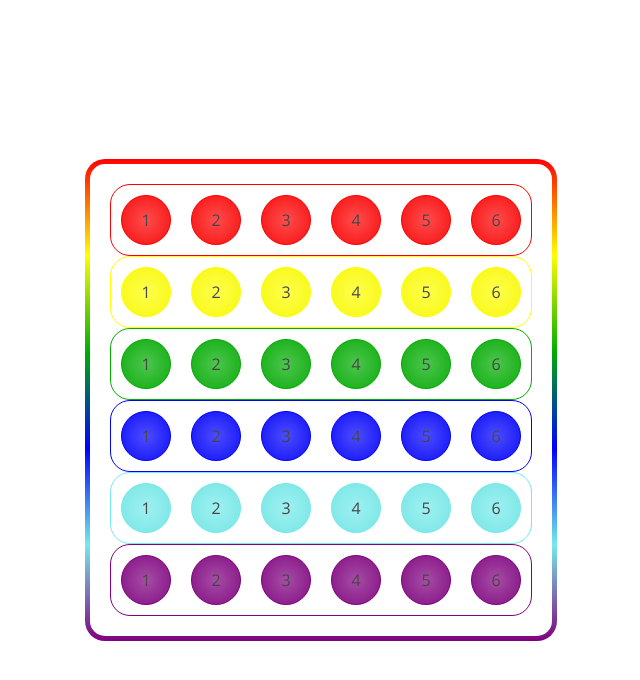
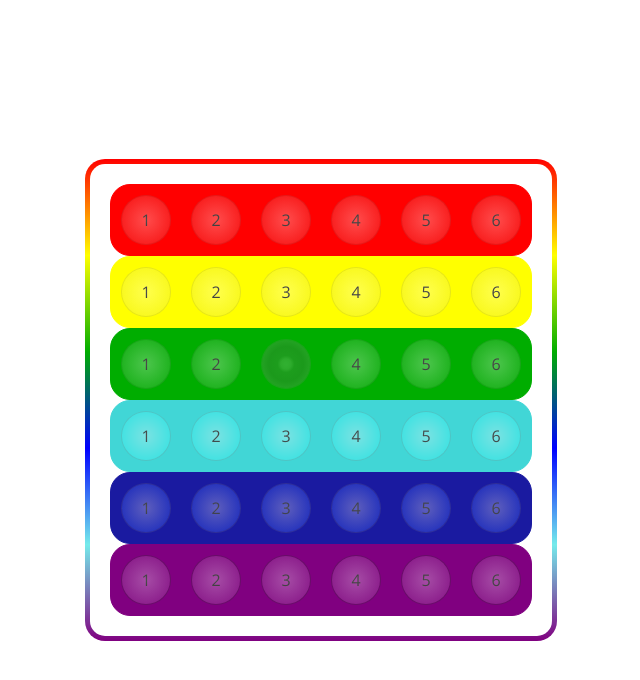
Before and after one commit to whxdatboy/popit, a website: page popit/index.html in a window 1280 px wide. Shown: the whole page, without its empty margins (319-959 px from the left). Drawn offline with nearby package versions, Linux system fonts and the light colour scheme; files that its build step writes are made by us from their sources; files whose address does not match are found by name.

Commit message:
trying to pop

```diff
--- a/#src/scss/_vars.scss
+++ b/#src/scss/_vars.scss
@@ -15,11 +15,11 @@
 }
 
 .theme-blue {
-  --color-theme: rgb(0, 0, 255);
+  --color-theme: rgb(26, 26, 160);
 }
 
 .theme-lazure {
-  --color-theme: rgb(116, 235, 235);
+  --color-theme: rgb(65, 214, 214);
 }
 
 .theme-purple {
--- a/#src/scss/components/_main.scss
+++ b/#src/scss/components/_main.scss
@@ -31,7 +31,15 @@
       z-index: -1;
       margin: -5px;
       border-radius: inherit;
-      background: linear-gradient(to bottom, rgb(255, 0, 0), rgb(255, 255, 0), rgb(0, 173, 0), rgb(0, 0, 255), rgb(116, 235, 235), rgb(128, 0, 128));
+      background: linear-gradient(
+        to bottom,
+        rgb(255, 0, 0),
+        rgb(255, 255, 0),
+        rgb(0, 173, 0),
+        rgb(0, 0, 255),
+        rgb(116, 235, 235),
+        rgb(128, 0, 128)
+      );
     }
   }
 
@@ -39,6 +47,7 @@
     display: flex;
     border: 1px solid var(--color-theme);
     border-radius: 20px;
+    background: var(--color-theme);
   }
 
   &-item {
@@ -47,11 +56,12 @@
     align-items: center;
     justify-content: center;
     margin: 10px;
-    border: 1px solid var(--color-theme);
+    border: 1px solid rgba(130, 130, 130, 0.2);
     border-radius: 50px;
     width: 50px;
     height: 50px;
     background: var(--color-theme);
+    cursor: pointer;
 
     &::after {
       content: "";
@@ -66,3 +76,46 @@
     }
   }
 }
+
+.theme-lazure .popit-item {
+  &::after {
+    background: radial-gradient(circle at center, #fff, rgba(0, 255, 255, 1) 100%);
+  }
+}
+
+.theme-blue .popit-item {
+  &::after {
+    background: radial-gradient(circle at center, #fff, rgb(0, 60, 255) 100%);
+  }
+}
+
+.theme-purple .popit-item {
+  border: 1px solid rgba(46, 46, 46, 0.3);
+}
+
+.theme-green .popit-item {
+  &.popit-item-active {
+    &::after {
+      // background: radial-gradient(
+      //   circle at center,
+      //   rgba(0, 0, 0, 0.9) 5%,
+      //   rgba(0, 0, 0, 0.5) 20%,
+      //   rgba(16, 85, 34, 0.5) 30%,
+      //   rgba(16, 85, 34, 0.7) 50%,
+      //   rgba(255, 255, 255, 0.3) 60%
+      // );
+      background: radial-gradient(
+        circle,
+        rgba(182, 182, 182, 0.8855917366946778) 4%,
+        rgba(170, 166, 166, 0.8855917366946778) 15%,
+        rgba(112, 112, 112, 0.8715861344537815) 25%,
+        rgba(101, 101, 101, 0.9023984593837535) 51%,
+        rgba(130, 130, 130, 0.8827906162464986) 69%,
+        rgba(116, 116, 116, 0.896796218487395) 79%,
+        rgba(111, 111, 111, 0.9023984593837535) 82%,
+        rgba(73, 73, 73, 0.8939950980392157) 93%,
+        rgba(255, 255, 255, 0.8799894957983193) 100%
+      );
+    }
+  }
+}
--- a/popit/index.html
+++ b/popit/index.html
@@ -38,12 +38,12 @@
         <div class="popit-row theme-green">
           <div class="popit-item">1</div>
           <div class="popit-item">2</div>
-          <div class="popit-item">3</div>
+          <div class="popit-item popit-item-active"></div>
           <div class="popit-item">4</div>
           <div class="popit-item">5</div>
           <div class="popit-item">6</div>
         </div>
-        <div class="popit-row theme-blue">
+        <div class="popit-row theme-lazure">
           <div class="popit-item">1</div>
           <div class="popit-item">2</div>
           <div class="popit-item">3</div>
@@ -51,7 +51,7 @@
           <div class="popit-item">5</div>
           <div class="popit-item">6</div>
         </div>
-        <div class="popit-row theme-lazure">
+        <div class="popit-row theme-blue">
           <div class="popit-item">1</div>
           <div class="popit-item">2</div>
           <div class="popit-item">3</div>
```
Also changed, not shown: #src/index.html (+3 -3 lines), popit/css/style.css, popit/css/style.css.min.css, popit/css/style.min.css, 2 other files.
